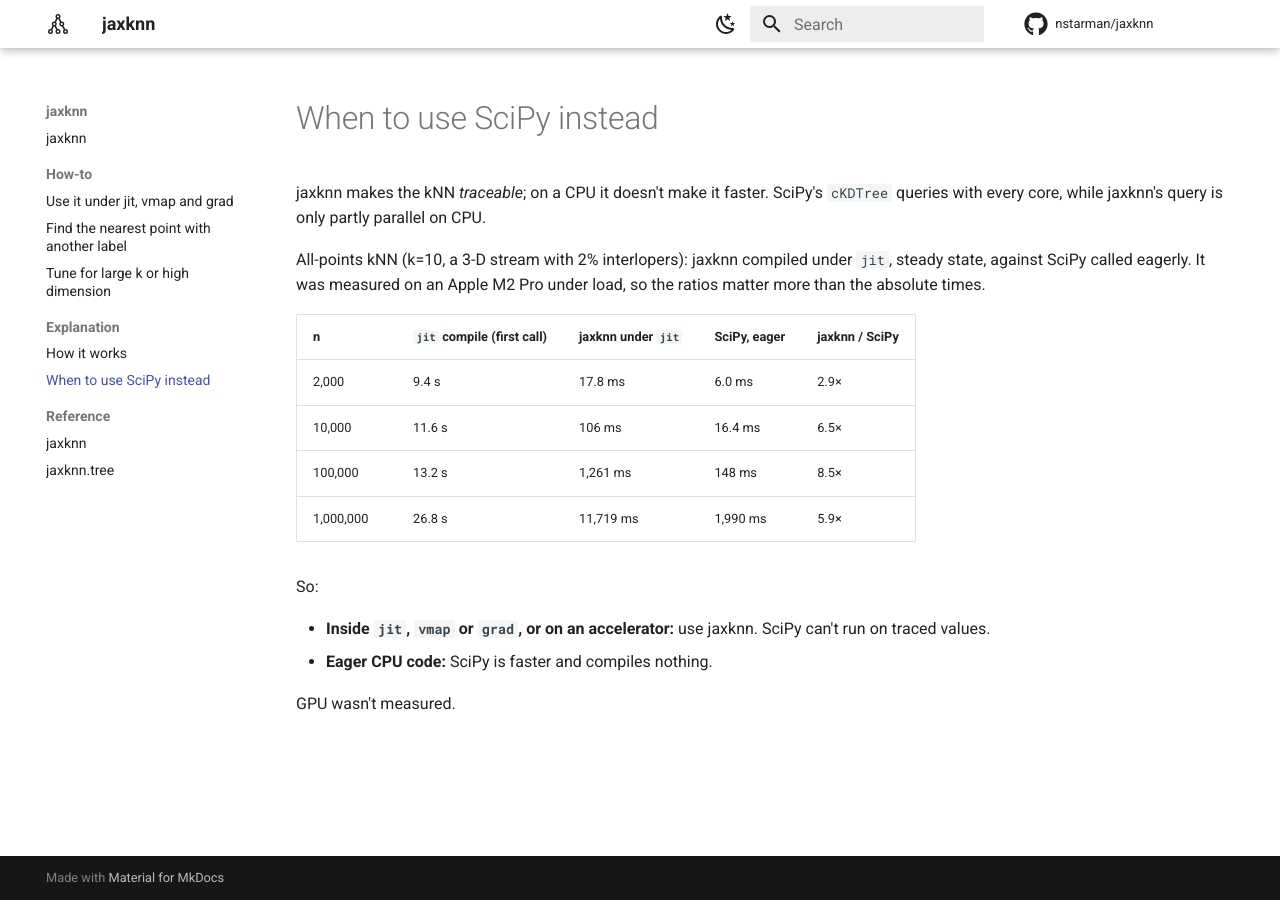
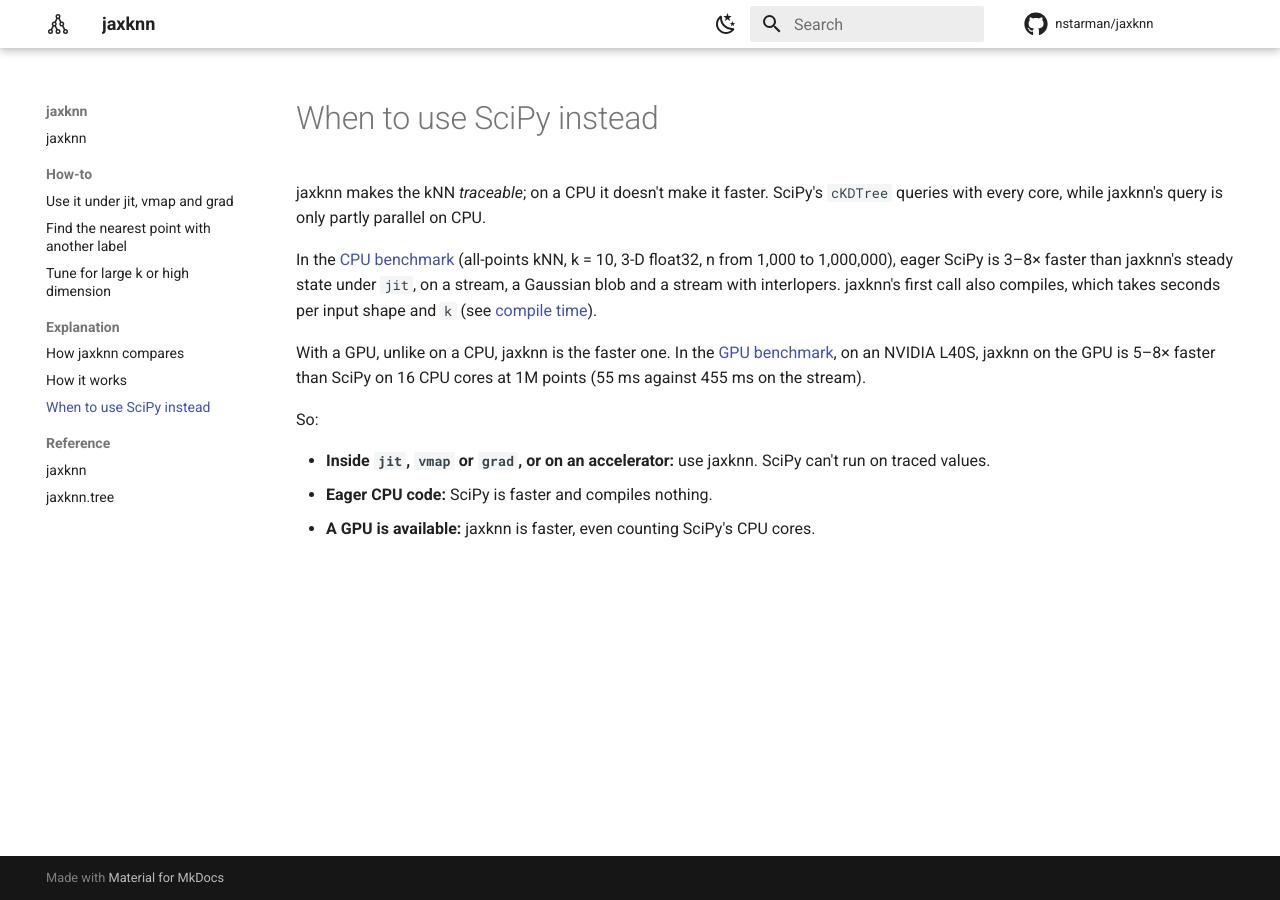
Before and after one commit to meeseeksmachine/jaxknn, an MkDocs documentation site: the page built from docs/when-to-use-scipy-instead.md, in a window 1280 px wide. Built offline with MkDocs 1.6.1 and Material for MkDocs 9.7.7, drawn with Linux system fonts in a browser that asks for light colours; comment, search, counter and statistics services are not loaded.

Commit message:
Backport PR #8 on branch versions/v0.1.x (📝 docs: GPU benchmark on an L40S; compile cost is per program, not per tree) (#10)
* 📝 docs: add "How jaxknn compares" with the jaxkd/SciPy benchmark (#7)

New explanation page (docs/comparison.md) from issue #2: what jaxknn does
differently from jaxkd, the CPU scaling plot with a reading of each panel,
and the trade-offs (compile time, SciPy faster on CPU, GPU not yet measured).

The plot is copied from assets/upstream-possibilities at 7f53c41; the script
and raw numbers are linked at that commit. The older phasecurvefit-era tables
in the README and when-to-use-scipy-instead.md are replaced by the new
numbers, so the docs no longer carry two conflicting benchmarks.

Co-authored-by: Claude Opus 5.5 <noreply@anthropic.com>
(cherry picked from commit c30fa1a730c573a223a7151032c30a0f8ad92e87)

* 📝 docs: GPU benchmark on an L40S; compile cost is per program, not per tree (#8)

* 📝 docs: GPU benchmark on an L40S; compile cost is per program, not per tree

- comparison.md: a "Benchmarks on GPU" section with the L40S plot and
  table. jaxknn is 5-17x faster than jaxkd on clean data at every size,
  5-8x faster than SciPy (16 CPU cores) at 1M points, and jaxkd's
  interloper slowdown persists (175 s against 83 ms at 1M).
- Compile time: GPU first-call numbers, and what does and doesn't
  recompile (new points and new trees don't; a new n under jit, k, dtype
  or device does).
- Fix: the persistent compilation cache works for eager calls and the
  raw tree, but not by default for jit(jaxknn.knn): its traced finite
  check is an equinox.error_if host callback, which JAX doesn't cache.
- when-to-use-scipy-instead, README, index: on a GPU jaxknn is faster.

* 📝 docs: show the GPU and CPU benchmark plots in the README

Absolute URLs to docs/_static on main, so they also render on PyPI.

* 📝 docs: cite the jaxkd-cuda build failure; clarify the GPU/CPU contrast

Review feedback on #8: scope the jaxkd-cuda statement to when the
benchmark ran and link the job log with the build error, and put the
GPU result next to the CPU one it contrasts with.

Co-authored-by: Claude Opus 5.5 <noreply@anthropic.com>
(cherry picked from commit 306fd4b6944c87a07694809d015db2392c5c2bfc)

```diff
--- a/docs/when-to-use-scipy-instead.md
+++ b/docs/when-to-use-scipy-instead.md
@@ -2,18 +2,12 @@
 
 jaxknn makes the kNN *traceable*; on a CPU it doesn't make it faster. SciPy's `cKDTree` queries with every core, while jaxknn's query is only partly parallel on CPU.
 
-All-points kNN (k=10, a 3-D stream with 2% interlopers): jaxknn compiled under `jit`, steady state, against SciPy called eagerly. It was measured on an Apple M2 Pro under load, so the ratios matter more than the absolute times.
+In the [CPU benchmark](comparison.md#benchmarks-on-cpu) (all-points kNN, k = 10, 3-D float32, n from 1,000 to 1,000,000), eager SciPy is 3–8× faster than jaxknn's steady state under `jit`, on a stream, a Gaussian blob and a stream with interlopers. jaxknn's first call also compiles, which takes seconds per input shape and `k` (see [compile time](comparison.md#compile-time)).
 
-| n | `jit` compile (first call) | jaxknn under `jit` | SciPy, eager | jaxknn / SciPy |
-|---|---|---|---|---|
-| 2,000 | 9.4 s | 17.8 ms | 6.0 ms | 2.9× |
-| 10,000 | 11.6 s | 106 ms | 16.4 ms | 6.5× |
-| 100,000 | 13.2 s | 1,261 ms | 148 ms | 8.5× |
-| 1,000,000 | 26.8 s | 11,719 ms | 1,990 ms | 5.9× |
+With a GPU, unlike on a CPU, jaxknn is the faster one. In the [GPU benchmark](comparison.md#benchmarks-on-gpu), on an NVIDIA L40S, jaxknn on the GPU is 5–8× faster than SciPy on 16 CPU cores at 1M points (55 ms against 455 ms on the stream).
 
 So:
 
 - **Inside `jit`, `vmap` or `grad`, or on an accelerator:** use jaxknn. SciPy can't run on traced values.
 - **Eager CPU code:** SciPy is faster and compiles nothing.
-
-GPU wasn't measured.
+- **A GPU is available:** jaxknn is faster, even counting SciPy's CPU cores.
--- a/mkdocs.yml
+++ b/mkdocs.yml
@@ -75,6 +75,7 @@ nav:
         - 'how-to/find-the-nearest-point-with-another-label.md'
         - 'how-to/tune-for-large-k-or-high-dimension.md'
     - Explanation:
+        - 'comparison.md'
         - 'how-it-works.md'
         - 'when-to-use-scipy-instead.md'
     - Reference:
```
Also changed, not shown: README.md (+7 -18 lines), docs/comparison.md (added, +92 -0 lines), docs/index.md (+1 -0 lines), docs/_static/knn_scaling.png (added), docs/_static/knn_scaling_gpu_l40s.png (added).
